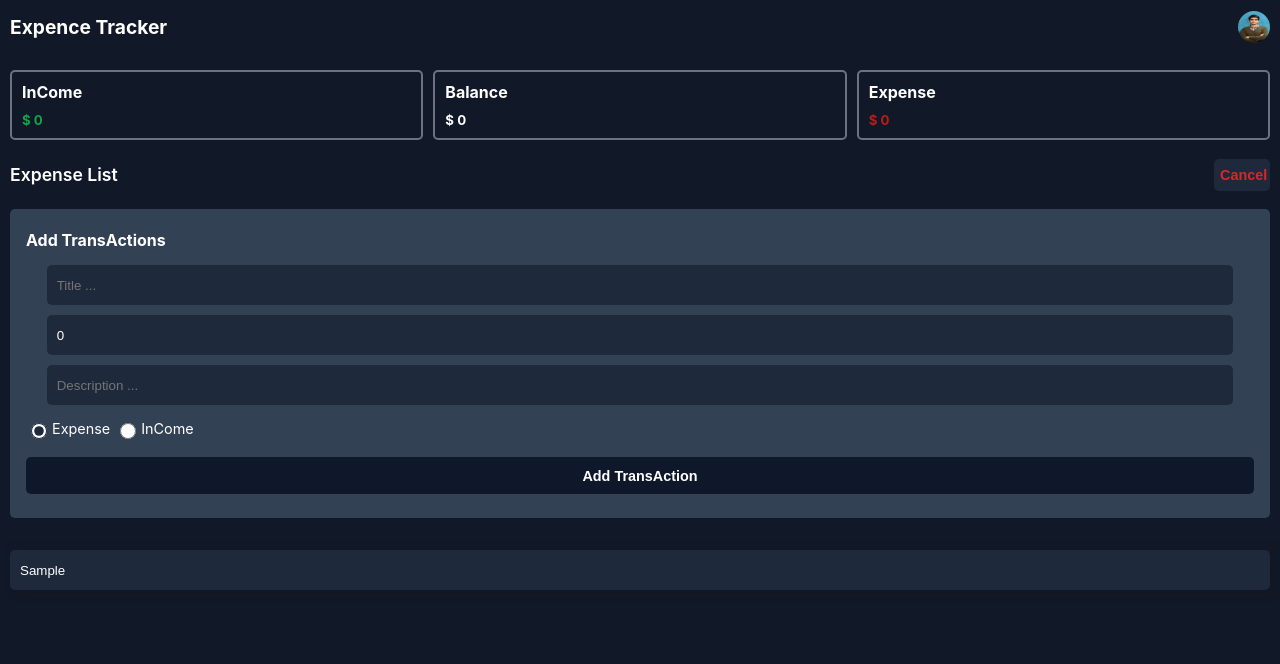
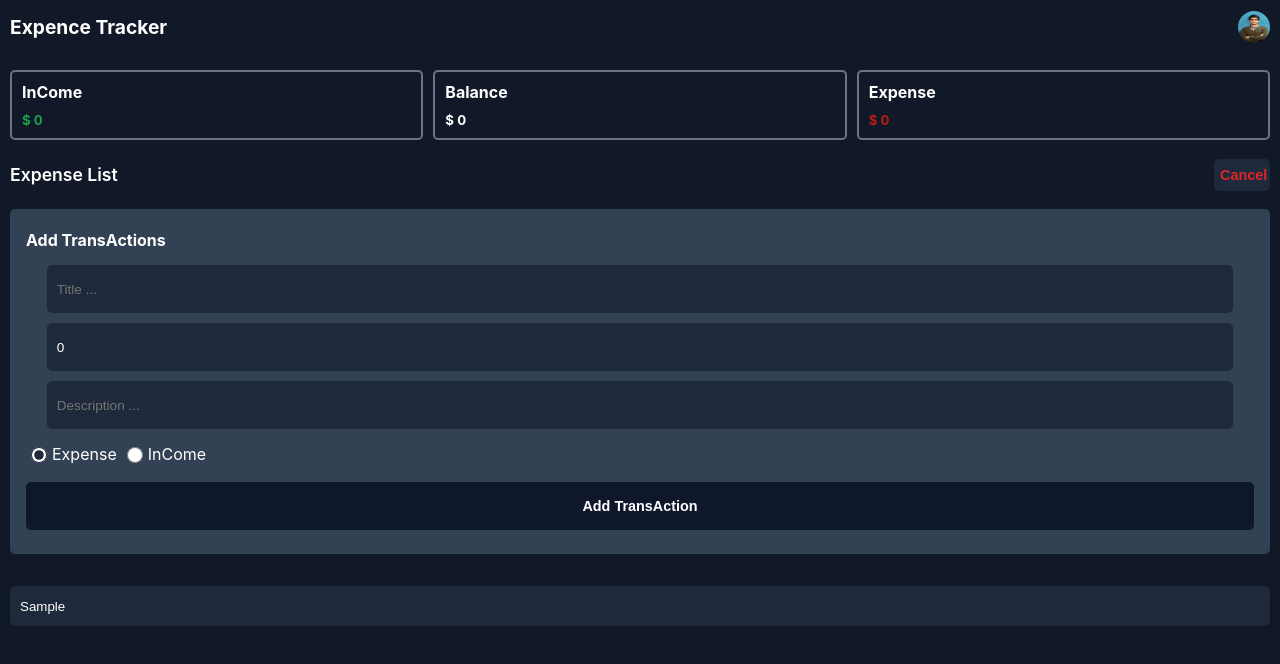
Before and after one commit to MHPourhasani/expense-tracker-react, a React (Create React App) app: page / in a window 1280 px wide. Both pictures are taken after typing "Sample" into the empty fields and a click on the button "Add". Shown: the top 664 px of the page. Built offline with nearby package versions, Linux system fonts and the light colour scheme.

Commit message:
clear inputs after submit form and change some styles

```diff
--- a/src/components/TransActions/TransActionsForm.jsx
+++ b/src/components/TransActions/TransActionsForm.jsx
@@ -11,7 +11,7 @@ const TransActionsForm = ({ addTransActionHandler }) => {
 	const submitHandler = (e) => {
 		e.preventDefault();
 		addTransActionHandler(formValue);
-		setFormValue(formValue);
+		setFormValue({ type: 'expense', title: '', amount: 0, desc: '' });
 	};
 
 	return (
--- a/src/components/TransActions/TransActionsForm.module.css
+++ b/src/components/TransActions/TransActionsForm.module.css
@@ -20,12 +20,13 @@
 .information_container input {
 	background-color: #1e293b;
 	width: 95%;
-	height: 2.5rem;
+	height: 3rem;
 	margin: 5px 0;
 	padding: 0 10px;
 	border: none;
 	border-radius: 5px;
 	color: #fff;
+	font-size: 0.85rem;
 }
 
 .radio_container {
@@ -48,13 +49,13 @@
 }
 
 .radio_box label {
-	font-size: 0.9rem;
+	font-size: 1rem;
 }
 
 .add_btn {
-	background-color: #0F172A;
+	background-color: #0f172a;
 	width: 100%;
-	height: 2.3rem;
+	height: 3rem;
 	border: none;
 	border-radius: 5px;
 	margin: 0.5rem 0;
```
